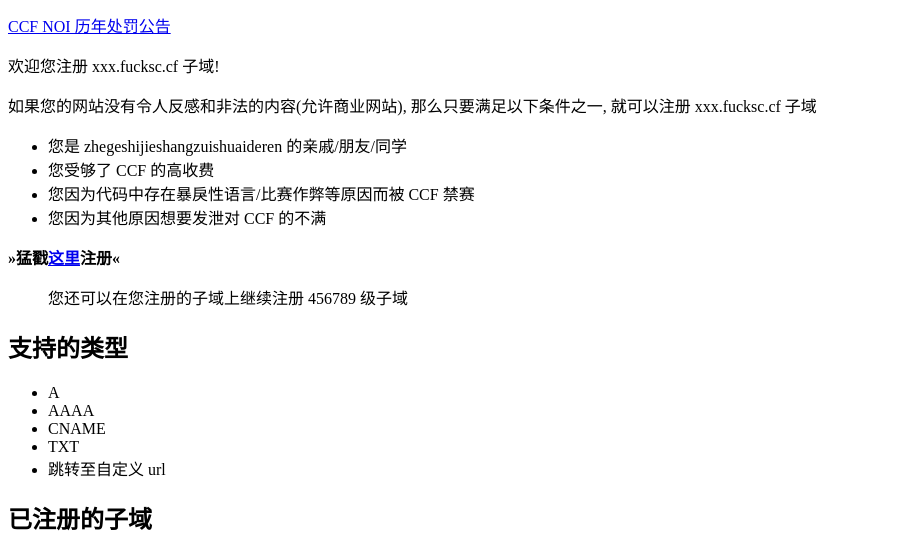
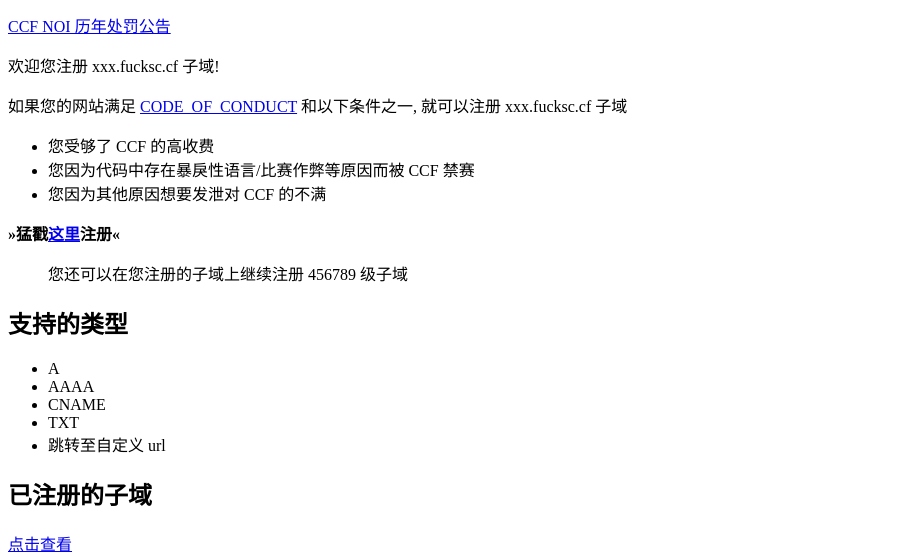
Before and after one commit to fuckccf/fuckccf.github.io, a plain HTML site: page index.html in a window 1280 px wide. Shown: the part 161-718 px from the top of the page, without its empty margins (0-920 px from the left). Drawn offline with Linux system fonts and the light colour scheme.

Commit message:
Update index.html

```diff
--- a/index.html
+++ b/index.html
@@ -10,10 +10,9 @@
 
 <p>欢迎您注册 xxx.fucksc.cf 子域!</p>
 
-<p>如果您的网站没有令人反感和非法的内容(允许商业网站), 那么只要满足以下条件之一, 就可以注册 xxx.fucksc.cf 子域</p>
+<p>如果您的网站满足 <a href="./code_of_conduct">CODE_OF_CONDUCT</a> 和以下条件之一, 就可以注册 xxx.fucksc.cf 子域</p>
 
 <ul>
-  <li>您是 zhegeshijieshangzuishuaideren 的亲戚/朋友/同学</li>
   <li>您受够了 CCF 的高收费</li>
   <li>您因为代码中存在暴戾性语言/比赛作弊等原因而被 CCF 禁赛</li>
   <li>您因为其他原因想要发泄对 CCF 的不满</li>
```
